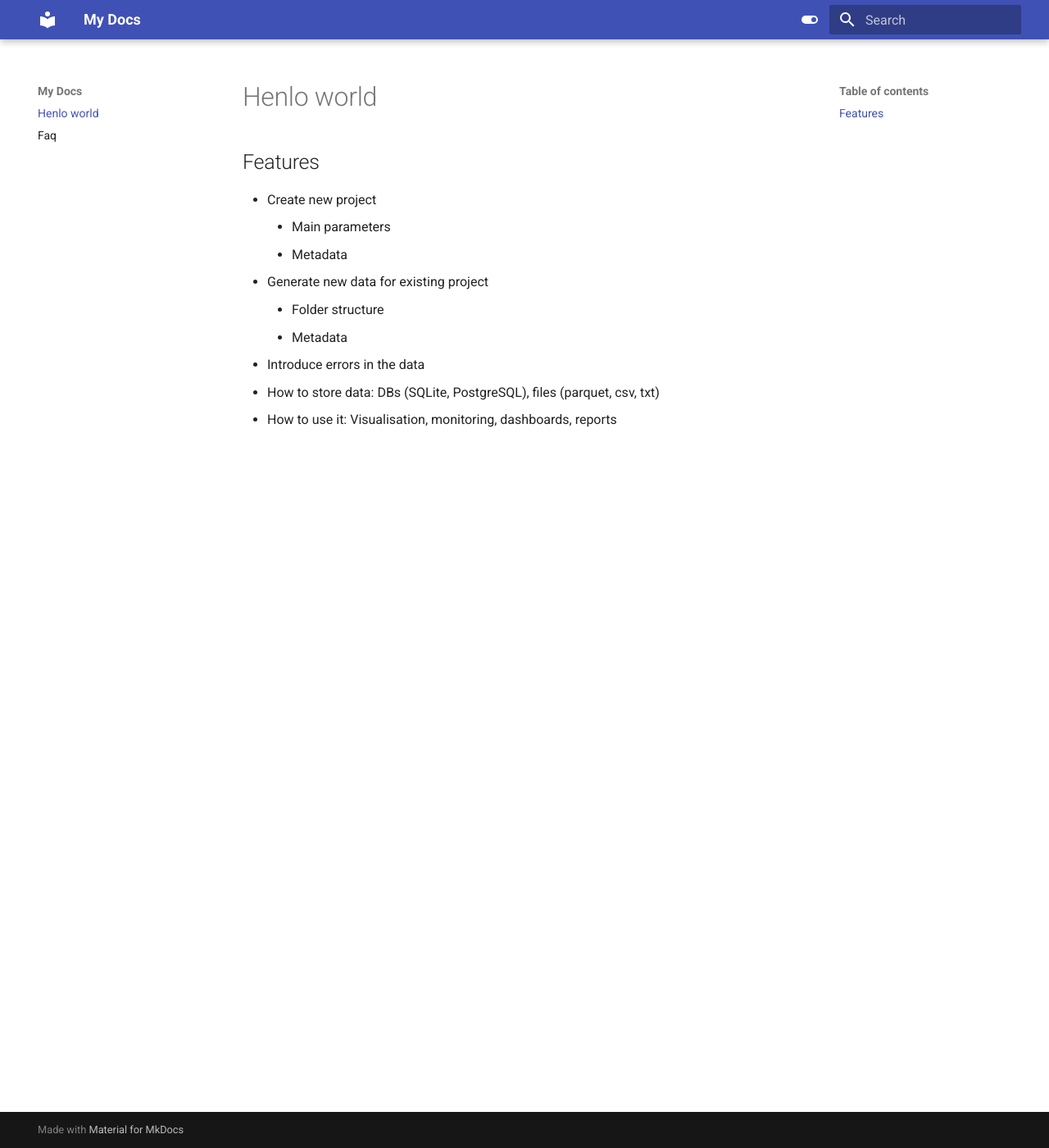
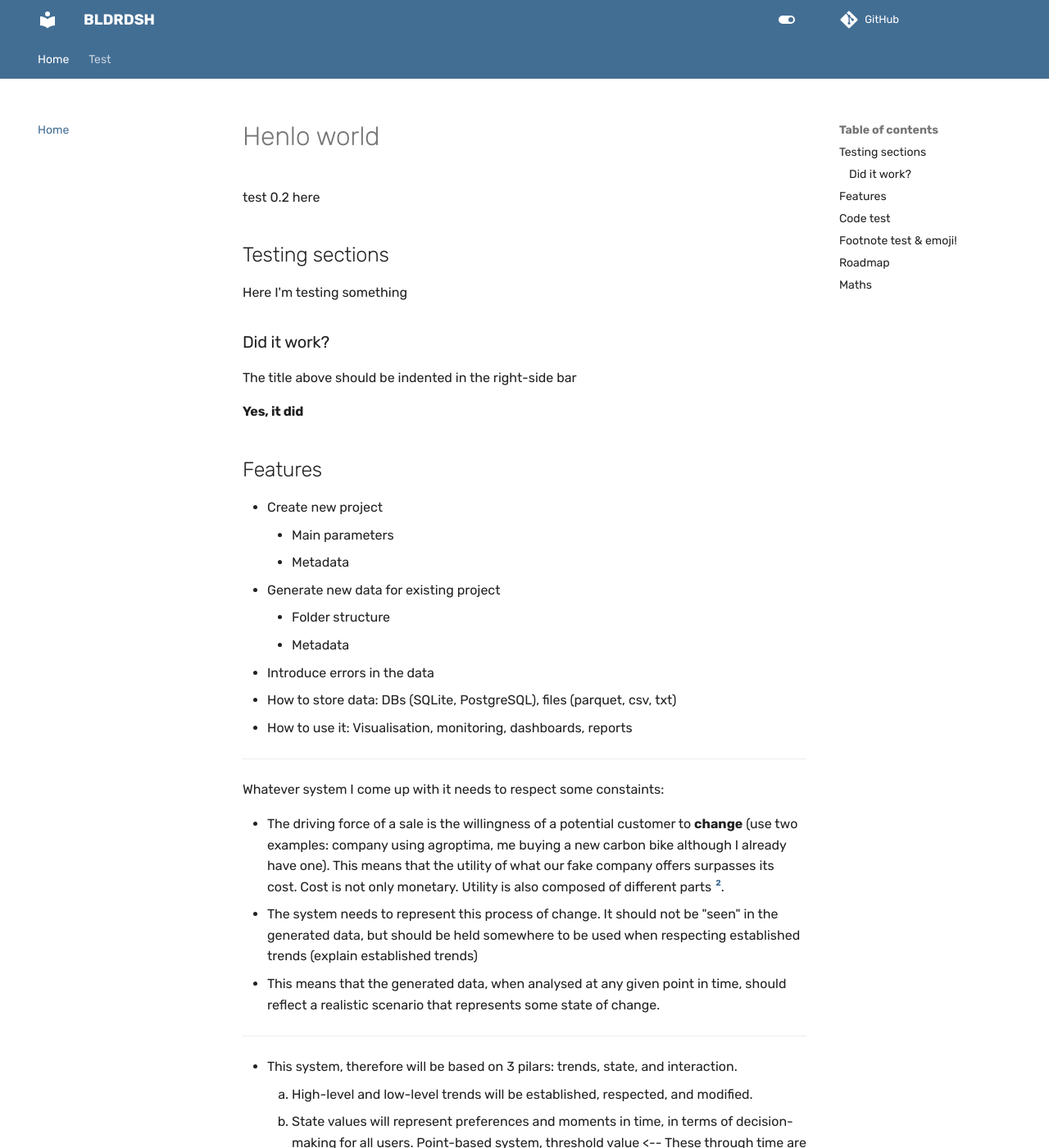
Before and after one commit to JoaquinBeltran1/BLDRDSH, an MkDocs documentation site: the page built from docs/index.md, in a window 1280 px wide and 1400 px high. Shown: the whole window at 82% size. Built offline with MkDocs 1.6.1 and Material for MkDocs 9.7.7, drawn with Linux system fonts in a browser that asks for light colours; emoji names are drawn with the system emoji font; formulas are drawn with MathJax 3; comment, search, counter and statistics services are not loaded; the version menu is left out; some of the changed text lies outside the part shown.

````diff
--- a/docs/index.md
+++ b/docs/index.md
@@ -1,5 +1,16 @@
 # Henlo world
 
+test 0.2 here
+
+## Testing sections
+
+Here I'm testing something
+
+### Did it work?
+
+The title above should be indented in the right-side bar
+
+#### Yes, it did
 
 ## Features
 
@@ -12,3 +23,51 @@
 - Introduce errors in the data
 - How to store data: DBs (SQLite, PostgreSQL), files (parquet, csv, txt)
 - How to use it: Visualisation, monitoring, dashboards, reports
+
+---
+
+Whatever system I come up with it needs to respect some constaints:
+
+ - The driving force of a sale is the willingness of a potential customer to **change** (use two examples: company using agroptima, me buying a new carbon bike although I already have one). This means that the utility of what our fake company offers surpasses its cost. Cost is not only monetary. Utility is also composed of different parts [^2].
+ - The system needs to represent this process of change. It should not be "seen" in the generated data, but should be held somewhere to be used when respecting established trends (explain established trends)
+ - This means that the generated data, when analysed at any given point in time, should reflect a realistic scenario that represents some state of change.
+
+ ---
+
+ - This system, therefore will be based on 3 pilars: trends, state, and interaction.
+    1. High-level and low-level trends will be established, respected, and modified.
+    2. State values will represent preferences and moments in time, in terms of decision-making for all users. Point-based system, threshold value <-- These through time are trends.
+    3. There will be an action, interaction (game-theory?), and reaction to fake company initiatives and user initatives.
+
+The project will be defined if it serves consumers, businesses, or both. After it is created, this can be modified (upscaling to only businesses or offering cheaper consumer options from only B2B).
+
+
+## Code test
+
+```python
+for i in range(10):
+    print(i)
+```
+
+## Footnote test & emoji! :smile:
+
+This text[^1] is interesting.
+
+## Roadmap
+
+* [x] this task is done
+* [ ] this one isn't.
+
+## Maths
+
+I can do some maths $a + b < c$ inline.
+
+$$ a + c^2 < b^7 $$
+
+
+
+
+
+[^1]: See more in [here](https://www.google.com){:target="_blank"}
+
+[^2]: Link to Pigneur something book, value design proposition thing.
--- /dev/null
+++ b/docs/stylesheets/extra.css
@@ -0,0 +1,5 @@
+:root > * {
+    --md-primary-fg-color: #436e94;
+
+    --md-accent-fg-color: #5491c7;
+  }
--- a/mkdocs.yml
+++ b/mkdocs.yml
@@ -1,19 +1,67 @@
-site_name: My Docs
+site_name: BLDRDSH
+repo_url: https://github.com/JoaquinBeltran1/BLDRDSH
+site_description: A package that...
+site_author: Joaquin Beltran
 theme:
   name: material
   palette:
     - scheme: default
       primary: indigo
-      accent: deep orange
       toggle:
         icon: material/toggle-switch
         name: Switch to dark mode
     - scheme: slate
       primary: indigo
-      accent: deep orange
       toggle:
         icon: material/toggle-switch-off-outline
         name: Switch to light mode
+  font:
+    text: Rubik
+    code: Courier Prime
+  features:
+    - header.autohide
+    - navigation.instant
+    - navigation.tracking
+    - navigation.tabs
+    - navigation.sections
+
+plugins:
+  - mkdocstrings
+
+watch:
+- bldrdsh
 extra:
   version:
-    provider: mike
+    method: mike
+  social:
+    - icon: fontawesome/brands/github
+      link: https://github.com/JoaquinBeltran1
+      name: My Github profile
+extra_css:
+  - stylesheets/extra.css
+
+extra_javascript:
+  - 'https://cdnjs.cloudflare.com/ajax/libs/mathjax/2.7.0/MathJax.js?config=TeX-MML-AM_CHTML'
+
+markdown_extensions:
+  - pymdownx.highlight:
+      anchor_linenums: true
+  - pymdownx.inlinehilite
+  - pymdownx.snippets
+  - pymdownx.superfences
+  - pymdownx.tasklist:
+      custom_checkbox: true
+  - footnotes
+  - pymdownx.emoji:
+      emoji_generator: !!python/name:pymdownx.emoji.to_svg
+  - attr_list
+  - pymdownx.arithmatex
+  - toc:
+      permalink: true
+      toc_depth: 3
+
+copyright: Copyright &copy; 2022  Joaquin Beltran
+
+nav:
+- Home: index.md
+- Test: test.md
````
Also changed, not shown: docs/test.md (added, +5 -0 lines), 2 other files.
